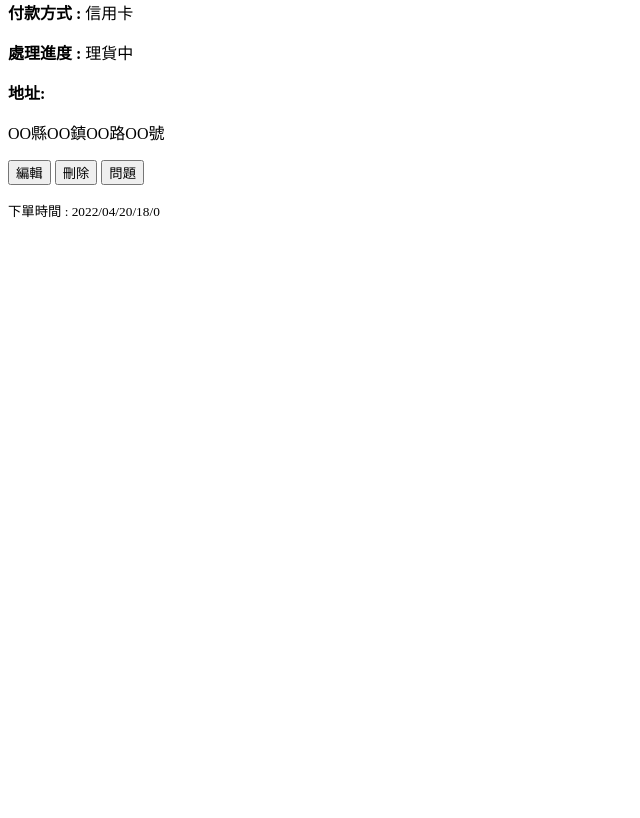
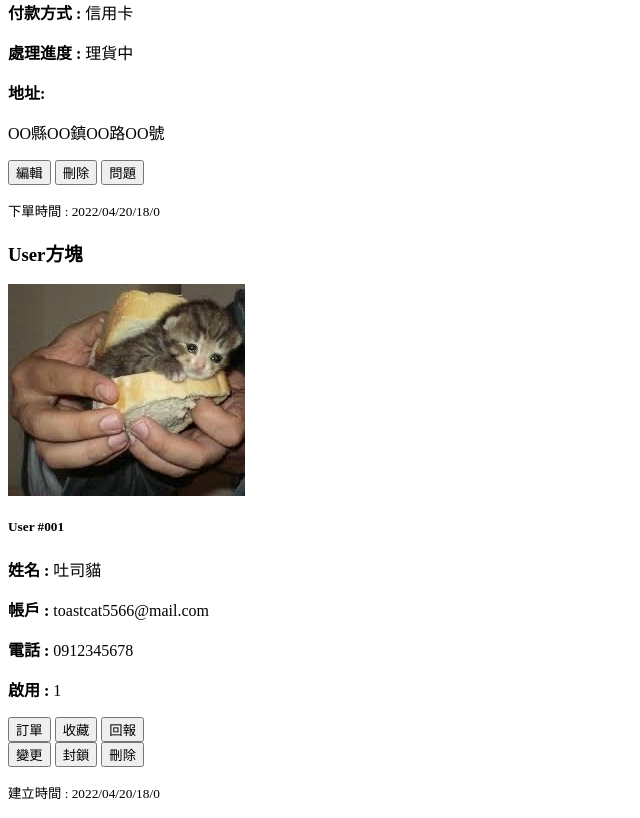
Before and after one commit to k236179/backup, a PHP site: page /project/template.php in a window 1280 px wide. Shown: the part 3815-4633 px from the top of the page, without its empty margins (0-640 px from the left). Before the commit the page ends 4033 px from the top, so only its background shows below. Run offline with PHP 8.4, Linux system fonts and the light colour scheme.

Commit message:
新增用戶模板

```diff
--- a/page/template.php
+++ b/page/template.php
@@ -191,4 +191,38 @@
             <p class="text-center m-2"><small class="text-muted">下單時間 : 2022/04/20/18/0</small></p>
         </div>
     </div>
+
+    <!-- 標準方塊 user -->
+    <h3>User方塊</h3>
+    <div class="card m-3 p-3" style="max-width: 540px">
+        <div class="row g-0 align-items-center  mb-3">
+            <div class="col-md-4 ">
+                <img src="../img/user/user001.jpg" class="img-fluid rounded-circle" alt="..." />
+            </div>
+            <div class="col-md-8">
+                <div class="card-body">
+                    <h5 class="card-title"><strong>User #001</strong></h5>
+                    <p class="card-text mb-0"><span><strong>姓名 : </strong></span>吐司貓</p>
+                    <p class="card-text mb-0"><span><strong>帳戶 : </strong></span>toastcat5566@mail.com</p>
+                    <p class="card-text mb-0"><span><strong>電話 : </strong></span>0912345678</p>
+                    <p class="card-text mb-0"><span><strong>啟用 : </strong></span>1</p>
+                </div>
+            </div>
+        </div>
+        <div class="row">
+            <div class="btn-group  mb-1" role="group" aria-label="Basic outlined example">
+                <button type="button" class="btn btn-outline-primary">訂單</button>
+                <button type="button" class="btn btn-outline-primary">收藏</button>
+                <button type="button" class="btn btn-outline-primary">回報</button>
+            </div>
+        </div>
+        <div class="row">
+            <div class="btn-group  mb-3" role="group" aria-label="Basic outlined example">
+                <button type="button" class="btn btn-outline-primary">變更</button>
+                <button type="button" class="btn btn-outline-primary">封鎖</button>
+                <button type="button" class="btn btn-outline-primary">刪除</button>
+            </div>
+            <p class="text-center m-2"><small class="text-muted">建立時間 : 2022/04/20/18/0</small></p>
+        </div>
+    </div>
 </div>
```
